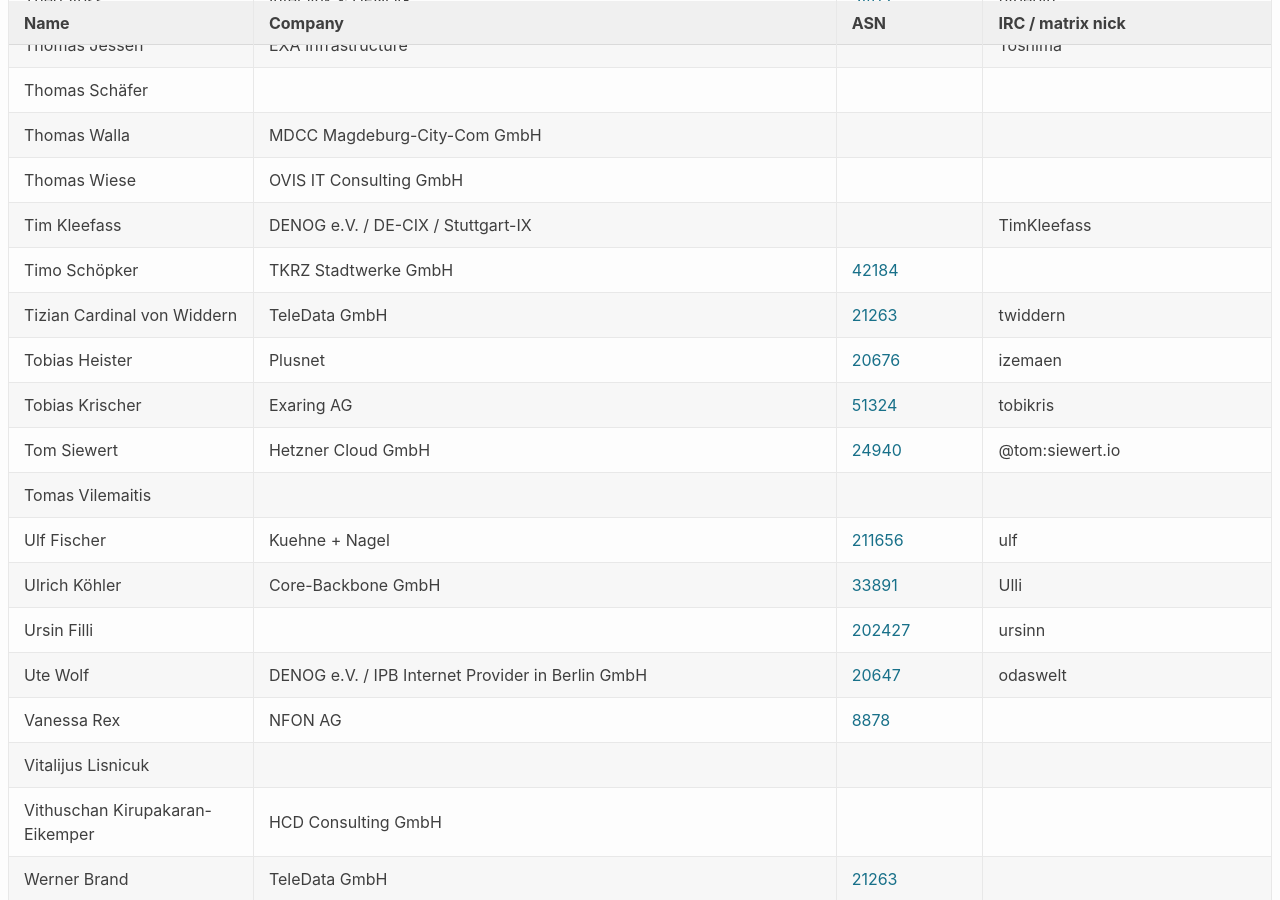
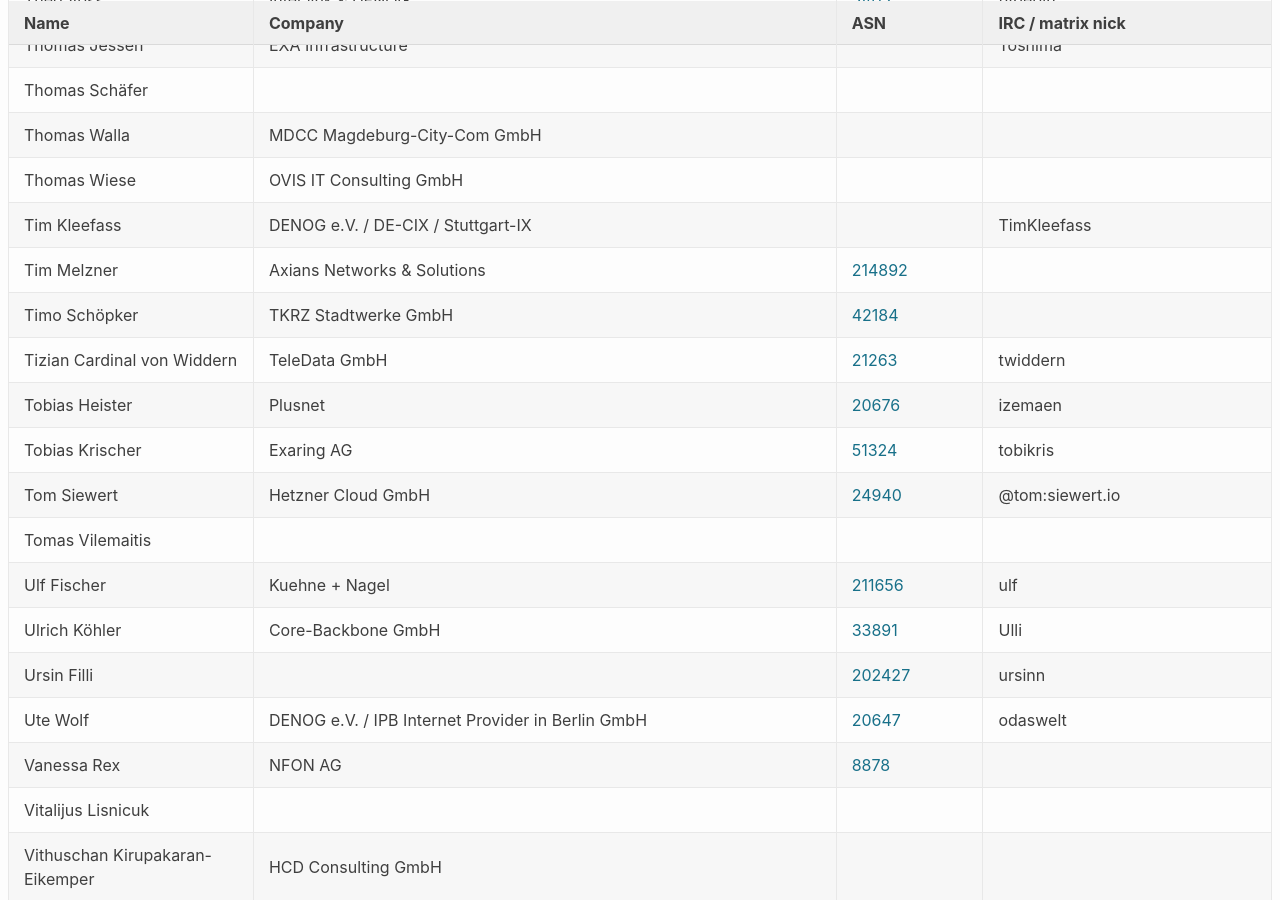
Before and after one commit to denog/pretix-attendeelist, a Jekyll site: the page built from denog16/index.markdown, in a window 1280 px wide and 900 px high, scrolled down 12445 px. Built offline with Jekyll 4.4.1, drawn with Linux system fonts in a browser that asks for light colours.

Commit message:
Latest data: Wed Oct  2 11:10:18 UTC 2024

```diff
--- a/_data/attendees_denog16_onsite.json
+++ b/_data/attendees_denog16_onsite.json
@@ -1656,6 +1656,12 @@
     "asn": null
   },
   {
+    "name": "Tim Melzner",
+    "company": "Axians Networks & Solutions",
+    "irc": null,
+    "asn": "214892"
+  },
+  {
     "name": "Timo Schöpker",
     "company": "TKRZ Stadtwerke GmbH",
     "irc": null,
```
